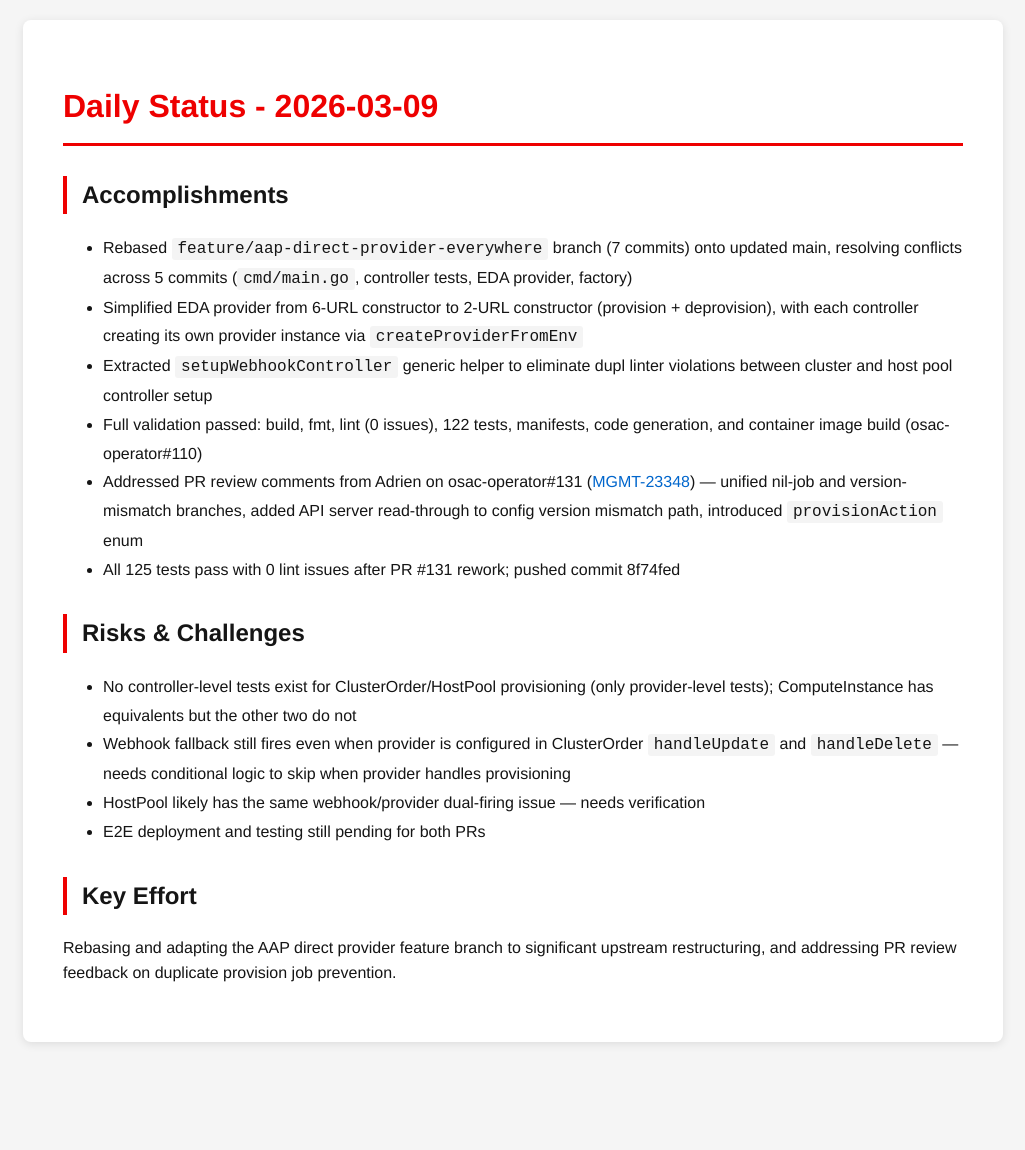
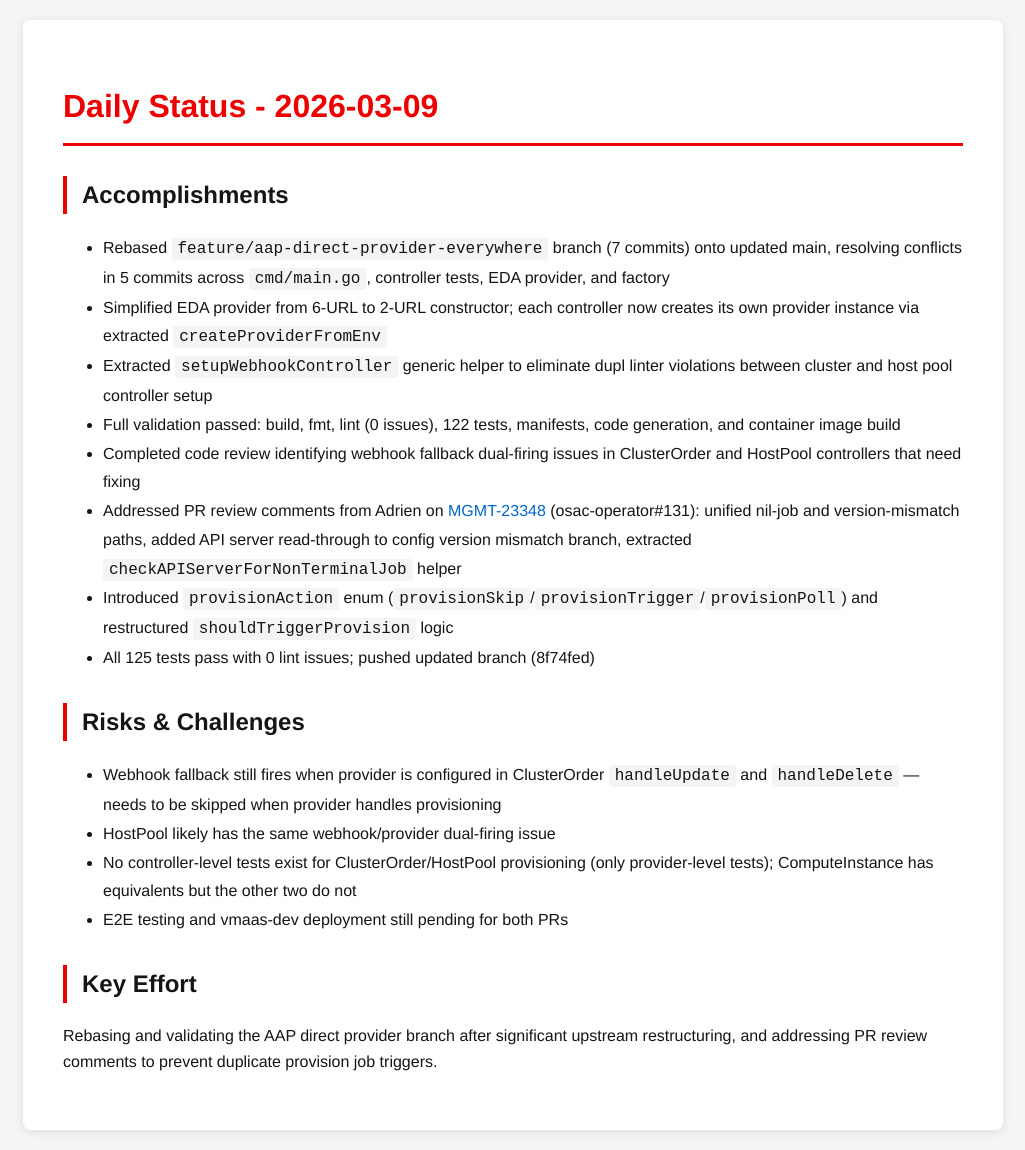
Before and after one commit to tzvatot/daily-status, a Jekyll site: the page built from 2026-03-09.md, in a window 1280 px wide. Shown: the whole page, without its empty margins (127-1152 px from the left). Built offline with Jekyll 4.4.1, drawn with Linux system fonts in a browser that asks for light colours; before the commit the page ends 1062 px from its top, so only the background shows below that.

Commit message:
Daily status update - 2026-03-09

```diff
--- a/2026-03-09.md
+++ b/2026-03-09.md
@@ -7,18 +7,20 @@ date: 2026-03-09
 # Daily Status - 2026-03-09
 
 ## Accomplishments
-- Rebased `feature/aap-direct-provider-everywhere` branch (7 commits) onto updated main, resolving conflicts across 5 commits (`cmd/main.go`, controller tests, EDA provider, factory)
-- Simplified EDA provider from 6-URL constructor to 2-URL constructor (provision + deprovision), with each controller creating its own provider instance via `createProviderFromEnv`
+- Rebased `feature/aap-direct-provider-everywhere` branch (7 commits) onto updated main, resolving conflicts in 5 commits across `cmd/main.go`, controller tests, EDA provider, and factory
+- Simplified EDA provider from 6-URL to 2-URL constructor; each controller now creates its own provider instance via extracted `createProviderFromEnv`
 - Extracted `setupWebhookController` generic helper to eliminate dupl linter violations between cluster and host pool controller setup
-- Full validation passed: build, fmt, lint (0 issues), 122 tests, manifests, code generation, and container image build (osac-operator#110)
-- Addressed PR review comments from Adrien on osac-operator#131 ([MGMT-23348](https://issues.redhat.com/browse/MGMT-23348)) — unified nil-job and version-mismatch branches, added API server read-through to config version mismatch path, introduced `provisionAction` enum
-- All 125 tests pass with 0 lint issues after PR #131 rework; pushed commit 8f74fed
+- Full validation passed: build, fmt, lint (0 issues), 122 tests, manifests, code generation, and container image build
+- Completed code review identifying webhook fallback dual-firing issues in ClusterOrder and HostPool controllers that need fixing
+- Addressed PR review comments from Adrien on [MGMT-23348](https://issues.redhat.com/browse/MGMT-23348) (osac-operator#131): unified nil-job and version-mismatch paths, added API server read-through to config version mismatch branch, extracted `checkAPIServerForNonTerminalJob` helper
+- Introduced `provisionAction` enum (`provisionSkip`/`provisionTrigger`/`provisionPoll`) and restructured `shouldTriggerProvision` logic
+- All 125 tests pass with 0 lint issues; pushed updated branch (8f74fed)
 
 ## Risks & Challenges
+- Webhook fallback still fires when provider is configured in ClusterOrder `handleUpdate` and `handleDelete` — needs to be skipped when provider handles provisioning
+- HostPool likely has the same webhook/provider dual-firing issue
 - No controller-level tests exist for ClusterOrder/HostPool provisioning (only provider-level tests); ComputeInstance has equivalents but the other two do not
-- Webhook fallback still fires even when provider is configured in ClusterOrder `handleUpdate` and `handleDelete` — needs conditional logic to skip when provider handles provisioning
-- HostPool likely has the same webhook/provider dual-firing issue — needs verification
-- E2E deployment and testing still pending for both PRs
+- E2E testing and vmaas-dev deployment still pending for both PRs
 
 ## Key Effort
-Rebasing and adapting the AAP direct provider feature branch to significant upstream restructuring, and addressing PR review feedback on duplicate provision job prevention.
+Rebasing and validating the AAP direct provider branch after significant upstream restructuring, and addressing PR review comments to prevent duplicate provision job triggers.
```
